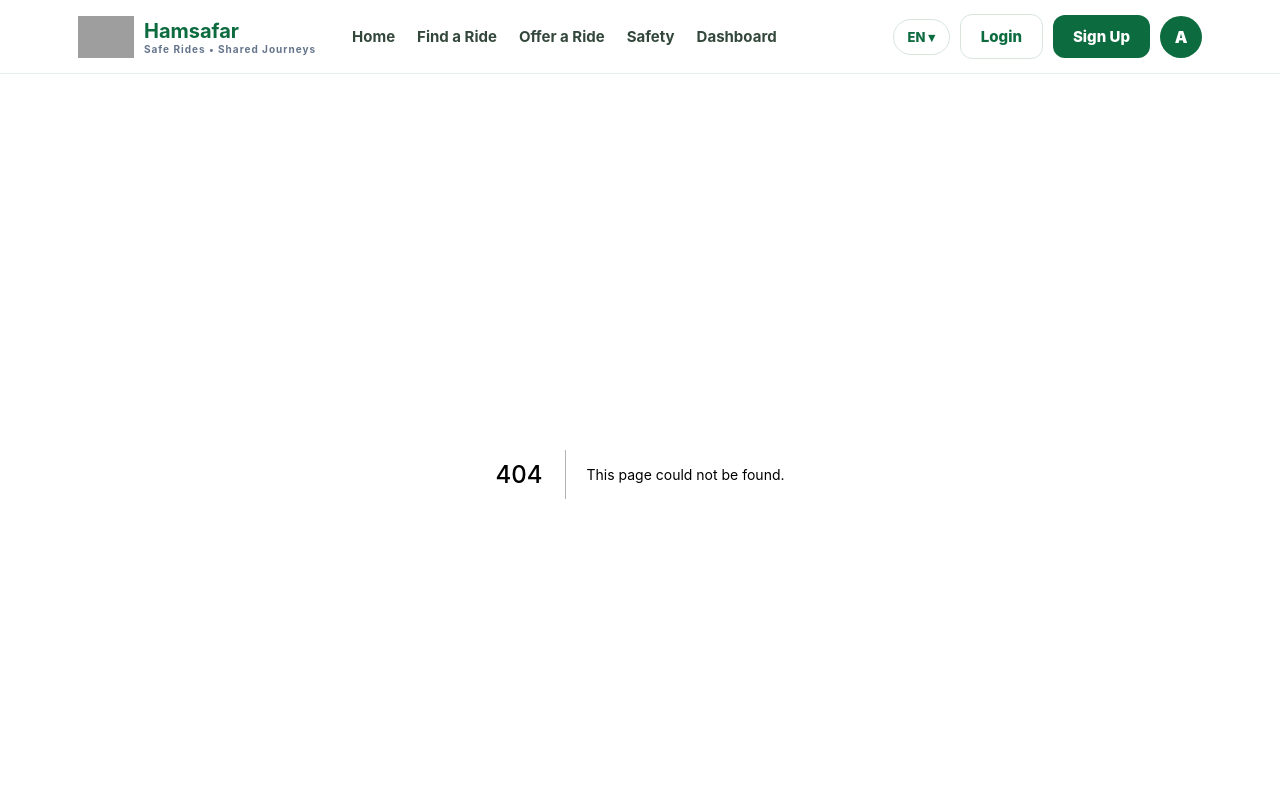
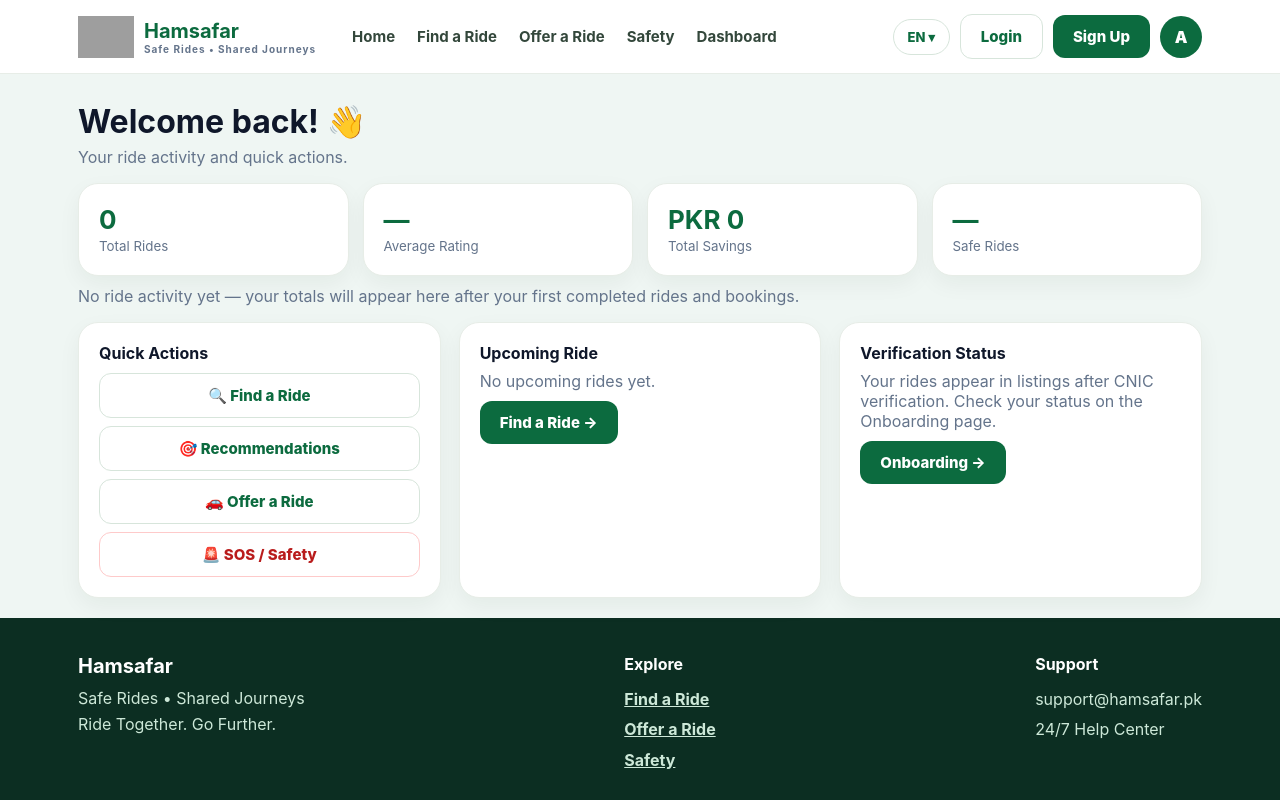
Before and after one commit to AdnanCodex/hamsafar, a Next.js app: page /dashboard in a window 1280 px wide. Before the commit this address had no page. Shown: the top 800 px of the page. Built offline with nearby package versions, Linux system fonts and the light colour scheme; grey boxes are pictures that could not be loaded.

Commit message:
Add files via upload

```diff
--- /dev/null
+++ b/app/dashboard/page.tsx
@@ -0,0 +1,34 @@
+import Link from 'next/link';
+
+// Dashboard — middleware only opens this page when logged in.
+// HONEST STATE: stats and upcoming rides come from real activity only.
+// Previously this page showed hardcoded numbers (12 rides, PKR 2,850
+// savings, a demo upcoming ride) — invented data on a real user's page.
+// Until live rides/bookings exist, it shows empty states, not fake totals.
+export default function DashboardPage() {
+  return (
+    <div className="container" style={{ paddingTop: 28 }}>
+      <h1>Welcome back! 👋</h1>
+      <p style={{ color: '#64748B', marginTop: 6 }}>Your ride activity and quick actions.</p>
+      <div className="grid4" style={{ marginTop: 16 }}>
+        <div className="card"><b style={{ fontSize: 26, color: '#0C6B3F' }}>0</b><br /><small style={{ color: '#64748B' }}>Total Rides</small></div>
+        <div className="card"><b style={{ fontSize: 26, color: '#0C6B3F' }}>—</b><br /><small style={{ color: '#64748B' }}>Average Rating</small></div>
+        <div className="card"><b style={{ fontSize: 26, color: '#0C6B3F' }}>PKR 0</b><br /><small style={{ color: '#64748B' }}>Total Savings</small></div>
+        <div className="card"><b style={{ fontSize: 26, color: '#0C6B3F' }}>—</b><br /><small style={{ color: '#64748B' }}>Safe Rides</small></div>
+      </div>
+      <p style={{ color: '#64748B', marginTop: 10 }}>No ride activity yet — your totals will appear here after your first completed rides and bookings.</p>
+      <div className="grid3" style={{ marginTop: 16 }}>
+        <div className="card"><b>Quick Actions</b>
+          <div style={{ display: 'grid', gap: 8, marginTop: 10 }}>
+            <Link href="/find"><button className="btn outline" style={{ width: '100%' }}>🔍 Find a Ride</button></Link>
+            <Link href="/recommendations"><button className="btn outline" style={{ width: '100%' }}>🎯 Recommendations</button></Link>
+            <Link href="/offer"><button className="btn outline" style={{ width: '100%' }}>🚗 Offer a Ride</button></Link>
+            <Link href="/sos"><button className="btn outline" style={{ width: '100%', color: '#B91C1C', borderColor: '#FECACA' }}>🚨 SOS / Safety</button></Link>
+          </div>
+        </div>
+        <div className="card"><b>Upcoming Ride</b><p style={{ color: '#64748B', marginTop: 8 }}>No upcoming rides yet.</p><Link href="/find"><button className="btn" style={{ marginTop: 10 }}>Find a Ride →</button></Link></div>
+        <div className="card"><b>Verification Status</b><p style={{ color: '#64748B', marginTop: 8 }}>Your rides appear in listings after CNIC verification. Check your status on the Onboarding page.</p><Link href="/onboarding"><button className="btn" style={{ marginTop: 10 }}>Onboarding →</button></Link></div>
+      </div>
+    </div>
+  );
+}
```
